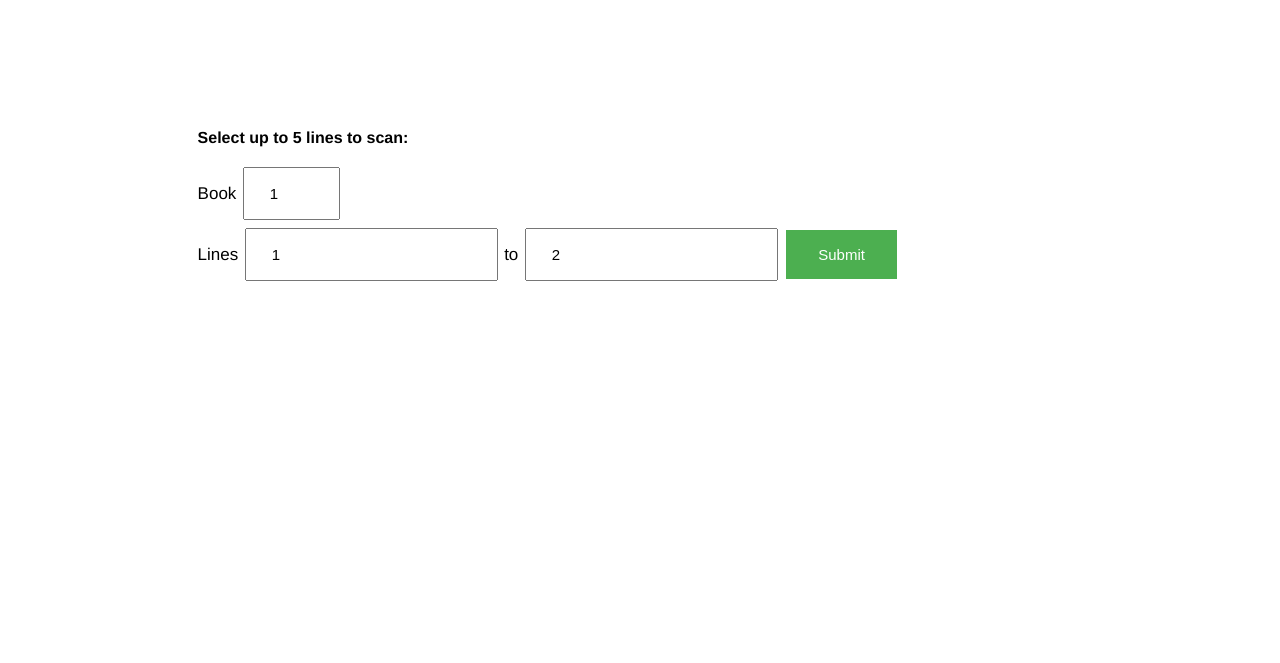
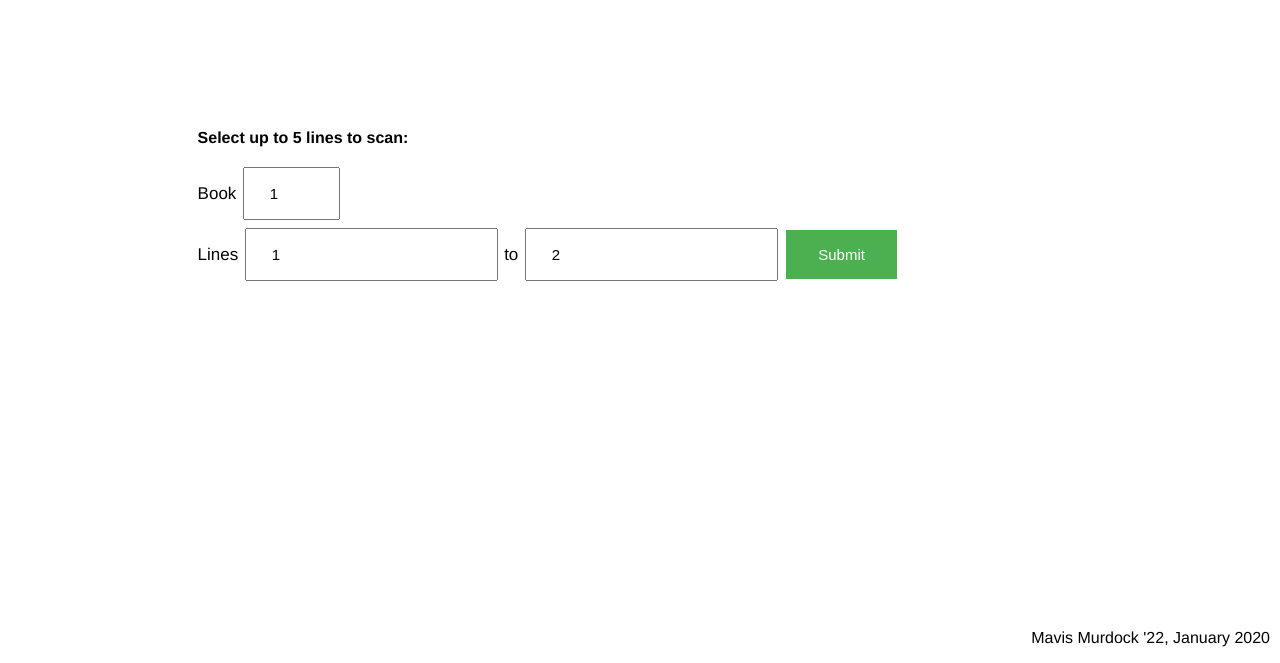
Before and after one commit to M-Murdock/Mr-Meter-Machine, a plain HTML site: page index.html in a window 1280 px wide. Shown: the part 137-800 px from the top of the page. Drawn offline with Linux system fonts and the light colour scheme.

Commit message:
Add name, date

```diff
--- a/index.html
+++ b/index.html
@@ -22,4 +22,6 @@
 
   </form>
   <p id="feedback"></p>
+
+  <p id="author">Mavis Murdock '22, January 2020</p>
 </body>
--- a/styles.css
+++ b/styles.css
@@ -106,3 +106,9 @@ h3 {
   color: #4CAF50;
   font-weight: bold;
 }
+
+#author {
+  position: absolute;
+  bottom: 0;
+  right: 10px;
+}
```
